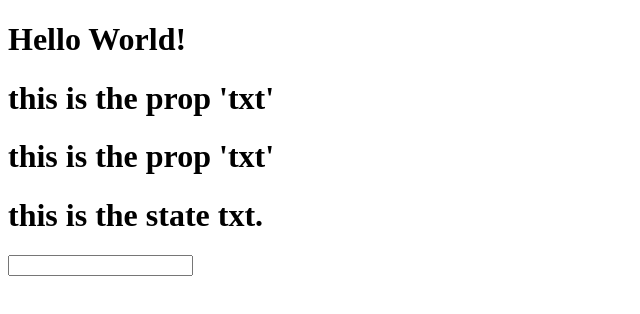
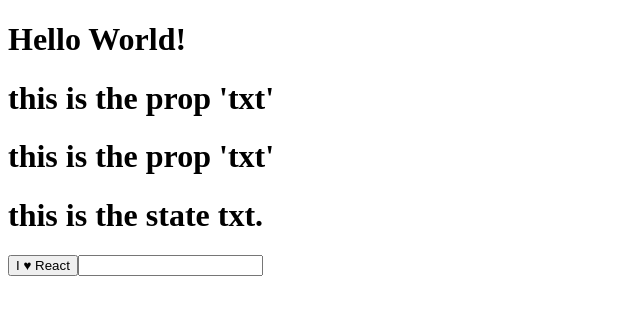
Before and after one commit to BaronLip/eggheadio-react, a React (Create React App) app: page / in a window 1280 px wide. Shown: the top 314 px of the page, without its empty margins (0-640 px from the left). Built offline with nearby package versions, Linux system fonts and the light colour scheme.

Commit message:
Utilized nested components.

```diff
--- a/src/App.js
+++ b/src/App.js
@@ -2,6 +2,8 @@
 import React from 'react';
 import PropTypes from 'prop-types';
 import InputWidget from "../src/components/input";
+import Button from "../src/components/button";
+import { Heart } from "../src/components/button";
 
 // A class component may contain state:
 // The render() method is required for anything to be rendered on screen.
@@ -32,7 +34,7 @@ class App extends React.Component {
 		// JavaScript must be placed before the return statement, or be interpolated within the return statement.
 		//
 		let txt = this.props.txt;
-		let cat = this.props.cat;
+		// let cat = this.props.cat;
 		return (
 			<div>
 				<h1 className="">Hello World!</h1>
@@ -48,6 +50,8 @@ class App extends React.Component {
 				<h1>{this.state.txt}</h1>
 
 				{/* <input type="text" onChange={this.update.bind(this)}/> */}
+				{/* This is a nested component. The heart component is now a child of the Button component. */}
+				<Button>I <Heart/> React</Button>
 				<InputWidget update={this.update.bind(this)}/>
 			</div>
 		)
--- /dev/null
+++ b/src/components/button.js
@@ -0,0 +1,15 @@
+import React from "react";
+
+// Creating a stateless input component.
+const Button = (props) => (
+    // in this case, props.children refers to the innerHTML within <Button> in app.js.
+    // You can see the props' children in the Components console within the browser.
+    // Using .children will utilize that value.
+    <button>{props.children}</button>
+)
+
+export const Heart = (props) => (
+    <span>&hearts;</span>
+)
+
+export default Button
```
